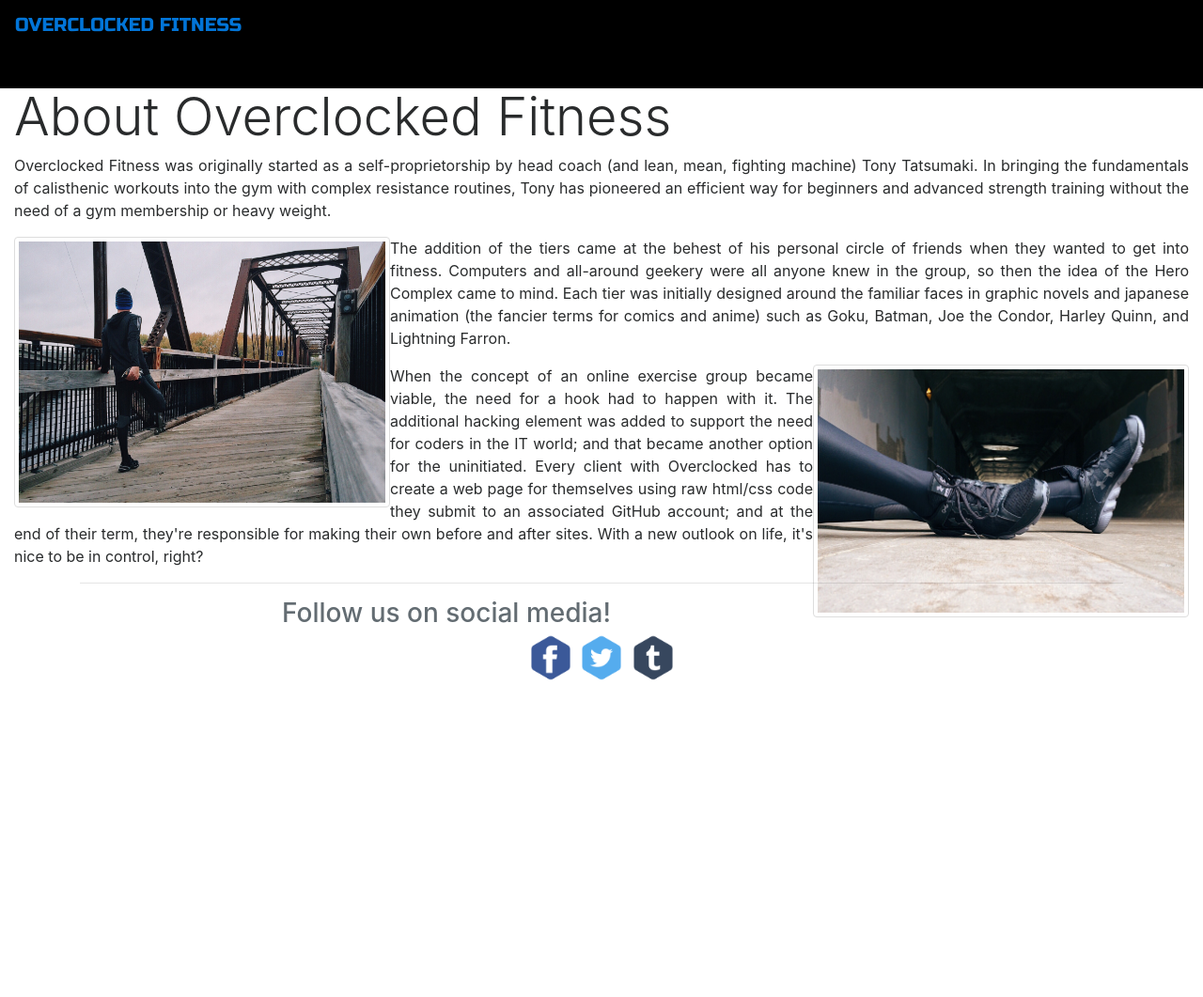
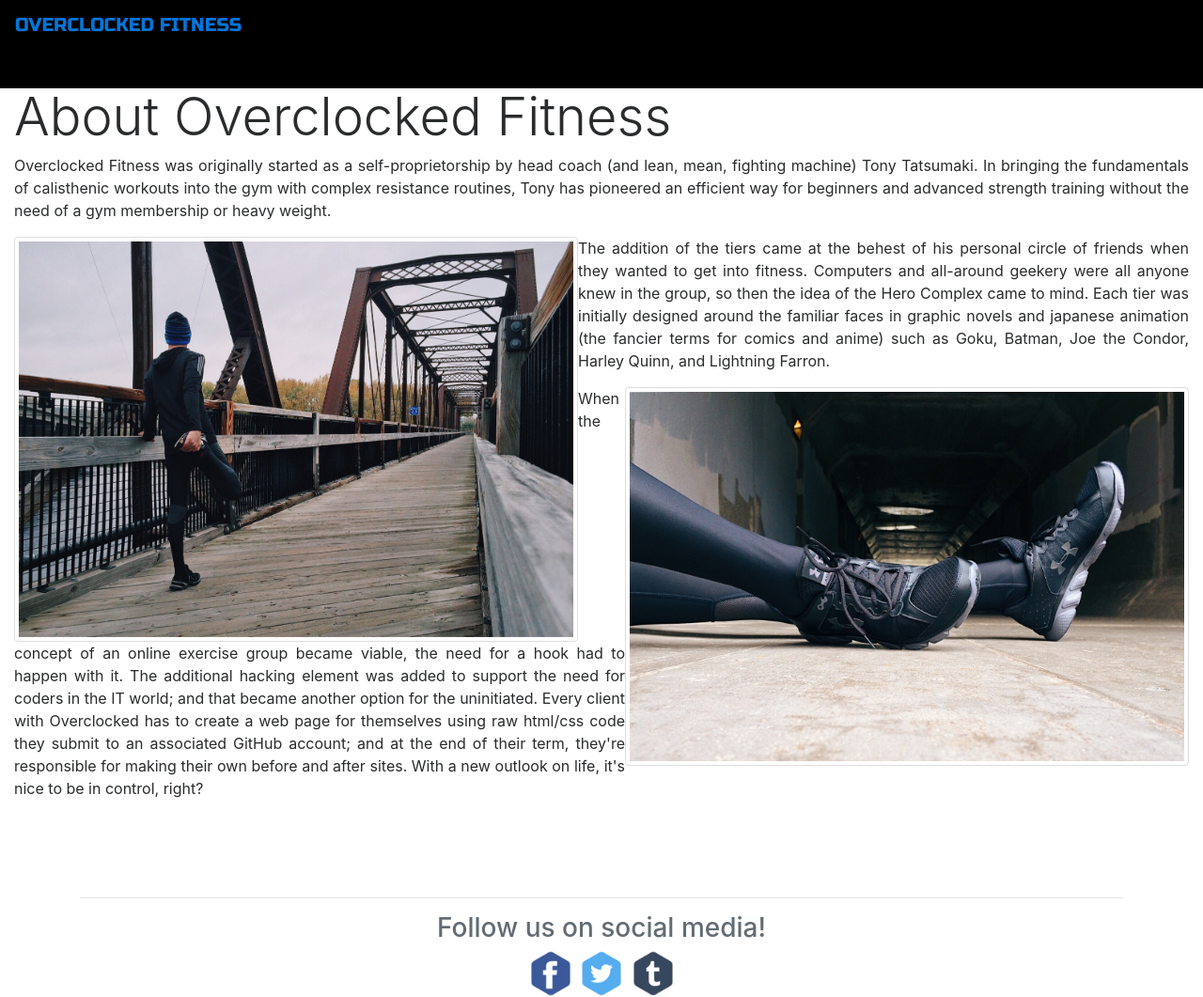
Before and after one commit to Phantom-Hex/Overclocked-Fitness, a PHP site: page /about.php in a window 1280 px wide. Shown: the whole page at 94% size. Before the commit the page ends 724 px from the top, so only its background shows below. Run offline with PHP 8.4, Linux system fonts and the light colour scheme; some libraries are stand-ins or nearby versions.

Commit message:
Modified the about page.

```diff
--- a/about.php
+++ b/about.php
@@ -2,10 +2,13 @@
 <?php require("inc/heading.php"); ?>
 <section class="container-fluid">
 	<h2 class="display-4">About Overclocked Fitness</h2>
-    <p class="text-justify">Overclocked Fitness was originally started as a self-proprietorship by head coach (and lean, mean, fighting machine) Tony Tatsumaki. In bringing the fundamentals of calisthenic workouts into the gym with complex resistance routines, Tony has pioneered an efficient way for beginners and advanced strength training without the need of a gym membership or heavy weight.</p>
-    <img class="img-thumbnail rounded float-md-left" src="./img/runner.jpeg" width="400px">
-    <p class="text-justify">The addition of the tiers came at the behest of his personal circle of friends when they wanted to get into fitness. Computers and all-around geekery were all anyone knew in the group, so then the idea of the Hero Complex came to mind.  Each tier was initially designed around the familiar faces in graphic novels and japanese animation (the fancier terms for comics and anime) such as Goku, Batman, Joe the Condor, Harley Quinn, and Lightning Farron.</p>
-    <img class="img-thumbnail rounded float-md-right" src="./img/shoes.jpeg" width="400px">
+    <div class="text-center mx-auto">
+        <p class="text-justify">Overclocked Fitness was originally started as a self-proprietorship by head coach (and lean, mean, fighting machine) Tony Tatsumaki. In bringing the fundamentals of calisthenic workouts into the gym with complex resistance routines, Tony has pioneered an efficient way for beginners and advanced strength training without the need of a gym membership or heavy weight.</p>
+        <img class="img-thumbnail rounded float-xl-left" src="./img/runner.jpeg" width="600px">
+        <p class="text-justify">The addition of the tiers came at the behest of his personal circle of friends when they wanted to get into fitness. Computers and all-around geekery were all anyone knew in the group, so then the idea of the Hero Complex came to mind.  Each tier was initially designed around the familiar faces in graphic novels and japanese animation (the fancier terms for comics and anime) such as Goku, Batman, Joe the Condor, Harley Quinn, and Lightning Farron.</p>
+        <img class="img-thumbnail rounded float-xl-right" src="./img/shoes.jpeg" width="600px">
+    </div>
     <p class="text-justify">When the concept of an online exercise group became viable, the need for a hook had to happen with it. The additional hacking element was added to support the need for coders in the IT world; and that became another option for the uninitiated. Every client with Overclocked has to create a web page for themselves using raw html/css code they submit to an associated GitHub account; and at the end of their term, they're responsible for making their own before and after sites. With a new outlook on life, it's nice to be in control, right?</p>
 </section>
+<br /><br /><br />
 <?php require("inc/footing.php"); ?>
```
